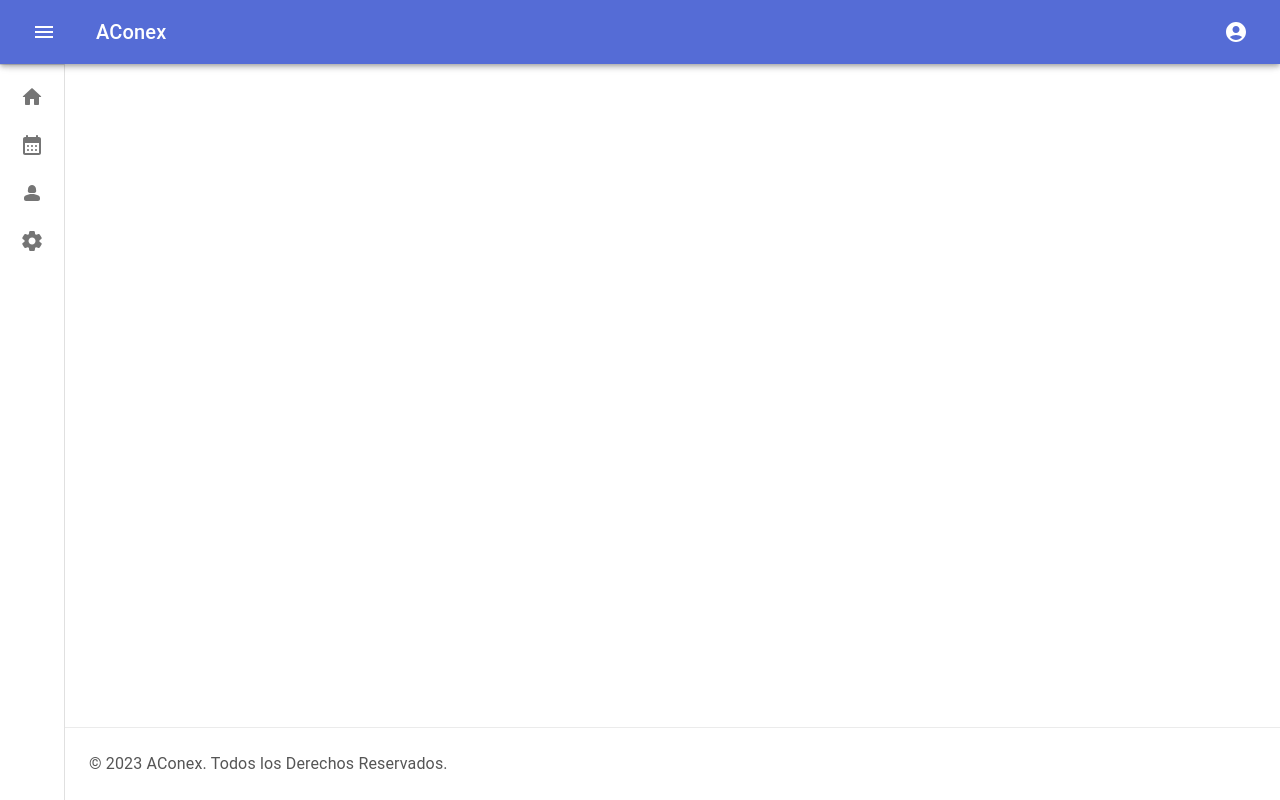
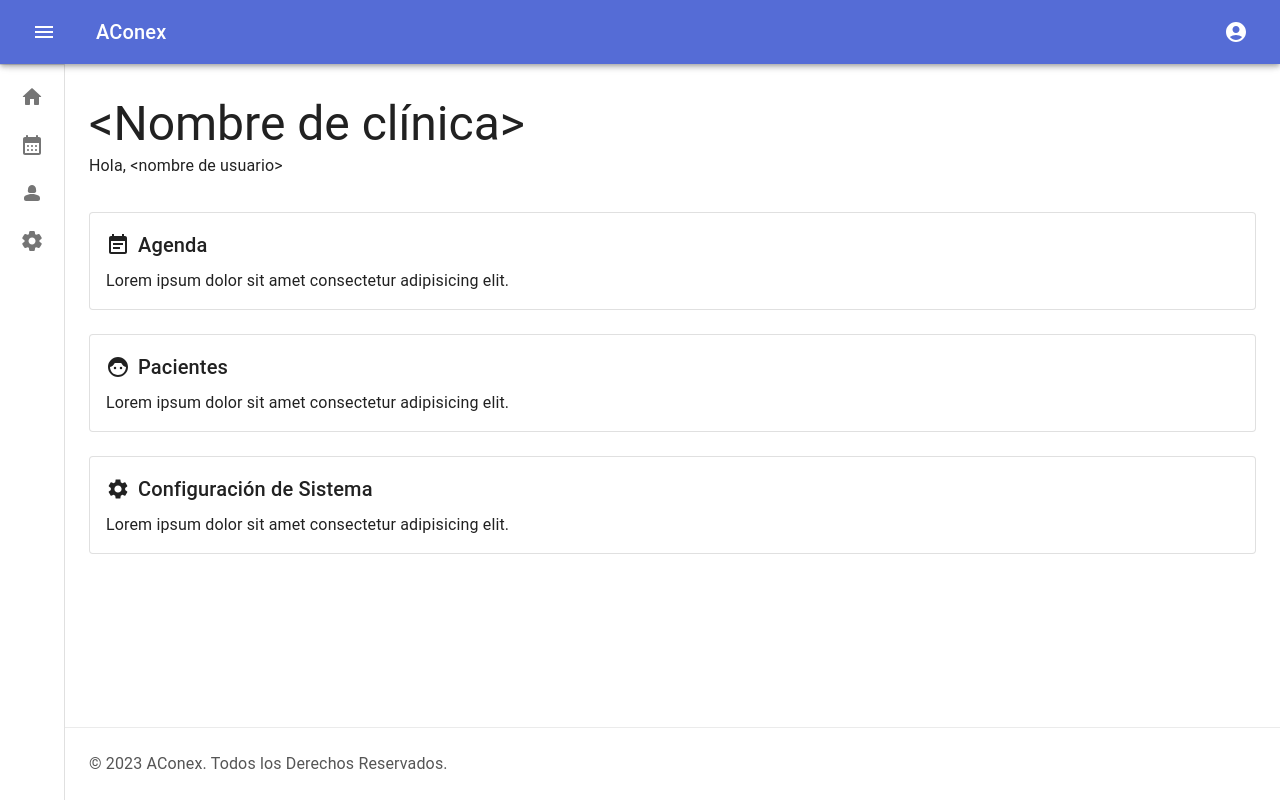
Before and after one commit to dreyescabrera/aconex, a React (Vite) app: page / in a window 1280 px wide. Built offline with nearby package versions, Linux system fonts and the light colour scheme.

Commit message:
feat: add homepage (#2)

```diff
--- a/src/app.jsx
+++ b/src/app.jsx
@@ -1,13 +1,15 @@
-import { createBrowserRouter, RouterProvider } from 'react-router-dom';
-import { MainLayout } from '@/layouts/main-layout';
-
-const router = createBrowserRouter([
-	{
-		path: '/',
-		element: <MainLayout />,
-	},
-]);
+import { router } from '@/routes';
+import { Helmet } from 'react-helmet';
+import { RouterProvider } from 'react-router-dom';
 
 export function App() {
-	return <RouterProvider router={router} />;
+	return (
+		<>
+			<Helmet
+				titleTemplate="%s | AConex - Boot & Calendar"
+				defaultTitle="AConex - Boot & Calendar"
+			/>
+			<RouterProvider router={router} />
+		</>
+	);
 }
--- a/src/layouts/main-layout.jsx
+++ b/src/layouts/main-layout.jsx
@@ -28,6 +28,8 @@ export const MainLayout = () => {
 						display: 'flex',
 						flexDirection: 'column',
 						flexGrow: 1,
+						gap: 4,
+						mt: 4,
 					}}
 				>
 					<main>
--- /dev/null
+++ b/src/pages/home/home.jsx
@@ -0,0 +1,68 @@
+import EventNoteIcon from '@mui/icons-material/EventNote';
+import Face6Icon from '@mui/icons-material/Face6';
+import SettingsIcon from '@mui/icons-material/Settings';
+import Container from '@mui/material/Container';
+import Link from '@mui/material/Link';
+import Paper from '@mui/material/Paper';
+import Stack from '@mui/material/Stack';
+import Typography from '@mui/material/Typography';
+import { Helmet } from 'react-helmet';
+
+const navLinks = [
+	{
+		title: 'Agenda',
+		Icon: EventNoteIcon,
+		text: 'Lorem ipsum dolor sit amet consectetur adipisicing elit.',
+		href: '/agenda',
+	},
+	{
+		title: 'Pacientes',
+		Icon: Face6Icon,
+		text: 'Lorem ipsum dolor sit amet consectetur adipisicing elit.',
+		href: '/pacientes',
+	},
+	{
+		title: 'Configuración de Sistema',
+		Icon: SettingsIcon,
+		text: 'Lorem ipsum dolor sit amet consectetur adipisicing elit.',
+		href: '/configuracion',
+	},
+];
+
+export const HomePage = () => {
+	return (
+		<>
+			<Helmet>
+				<title>Hogar</title>
+			</Helmet>
+			<Container>
+				<Typography variant="h3" component="h1">
+					&lt;Nombre de clínica&gt;
+				</Typography>
+				<Typography variant="subtitle1">Hola, &lt;nombre de usuario&gt;</Typography>
+				<Stack spacing={3} sx={{ mt: 4 }}>
+					{navLinks.map((link) => (
+						<Link
+							key={link.href}
+							href={link.href}
+							underline="none"
+							sx={{
+								transition: '200ms filter',
+								'&:hover': {
+									filter: 'invert(3%)',
+								},
+							}}
+						>
+							<Paper variant="outlined" sx={{ padding: 2 }}>
+								<Typography variant="h6" sx={{ display: 'flex', alignItems: 'center', gap: 1 }}>
+									<link.Icon /> {link.title}
+								</Typography>
+								<Typography sx={{ mt: 1 }}>{link.text}</Typography>
+							</Paper>
+						</Link>
+					))}
+				</Stack>
+			</Container>
+		</>
+	);
+};
--- /dev/null
+++ b/src/pages/home/index.js
@@ -0,0 +1 @@
+export * from './home';
--- /dev/null
+++ b/src/routes/index.jsx
@@ -0,0 +1,16 @@
+import { HomePage } from '@/pages/home';
+import { createBrowserRouter } from 'react-router-dom';
+import { MainLayout } from '@/layouts/main-layout';
+
+export const router = createBrowserRouter([
+	{
+		path: '/',
+		element: <MainLayout />,
+		children: [
+			{
+				index: true,
+				element: <HomePage />,
+			},
+		],
+	},
+]);
```
Also changed, not shown: 1 other file (tests, documents, lock files or other folders).
